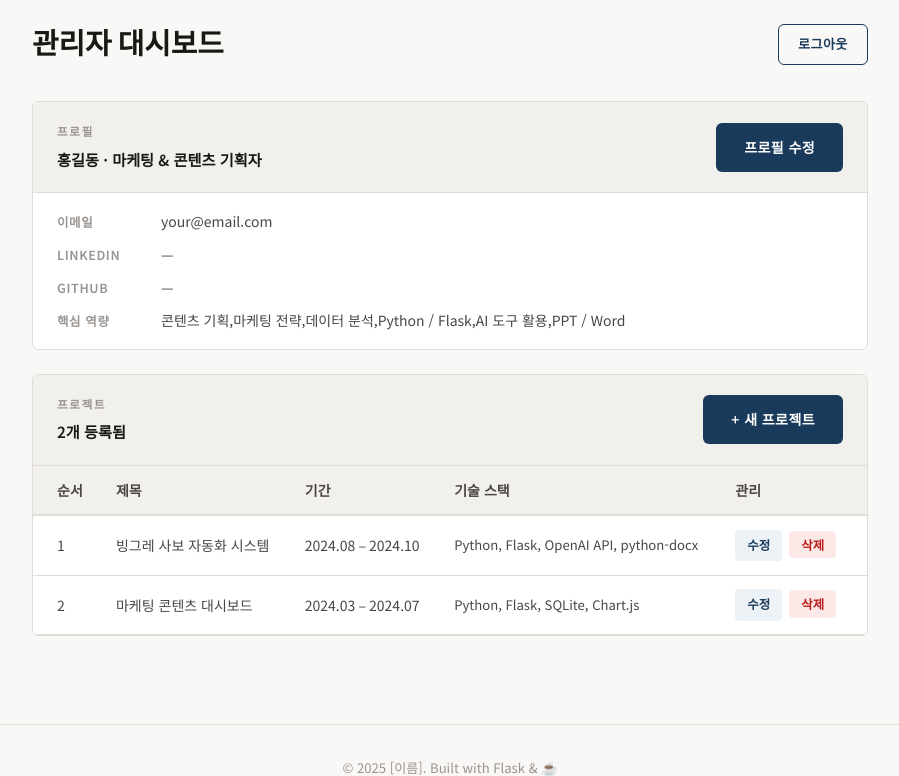
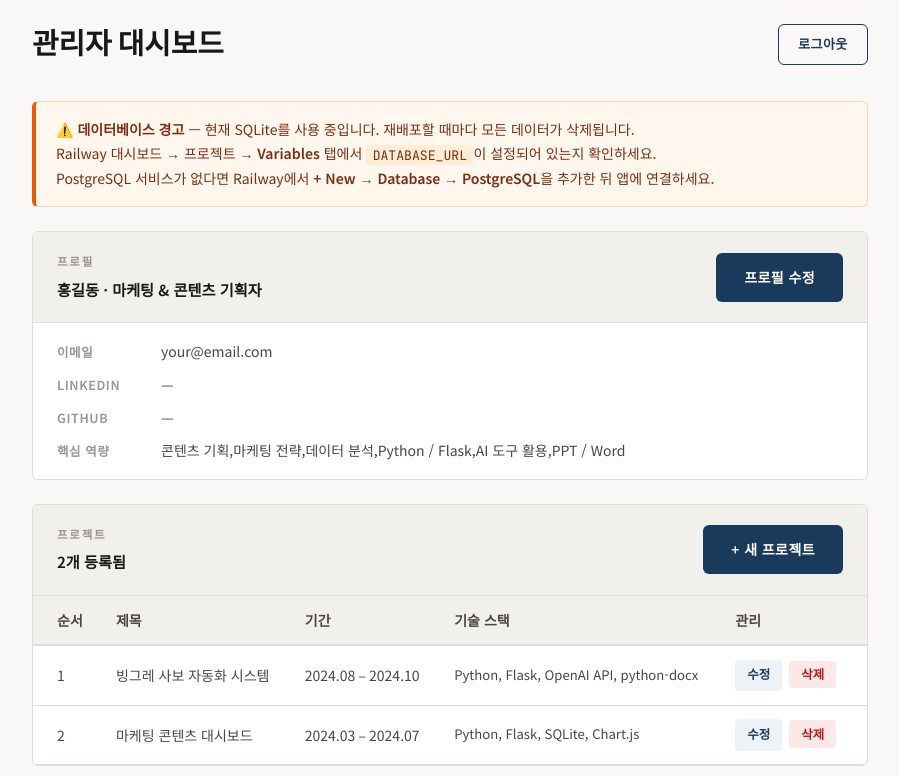
Before and after one commit to junglepark94-alt/portfolio, a Flask app: page /admin in a window 1280 px wide. Shown: the part 61-837 px from the top of the page, without its empty margins (190-1089 px from the left). Run offline with Flask 3, Linux system fonts and the light colour scheme; the visitor is signed in with stand-in values (Sample User, id 1).

Commit message:
add db diagnostics: warn when SQLite used in production
- Detect SQLite vs PostgreSQL at startup, log clearly
- Admin dashboard: orange warning banner when DATABASE_URL not set
- Green status badge when PostgreSQL is connected

Co-Authored-By: Claude Sonnet 4.6 <noreply@anthropic.com>

```diff
--- a/app.py
+++ b/app.py
@@ -9,14 +9,26 @@ import time
 app = Flask(__name__)
 app.config['SECRET_KEY'] = os.environ.get('SECRET_KEY', 'dev-secret-change-in-prod')
 
-_db_url = os.environ.get('DATABASE_URL', 'sqlite:///portfolio.db')
+_db_url = os.environ.get('DATABASE_URL', '')
 # Railway/Heroku는 postgres:// 를 제공하지만 SQLAlchemy 1.4+는 postgresql:// 필요
 if _db_url.startswith('postgres://'):
     _db_url = _db_url.replace('postgres://', 'postgresql://', 1)
+
+_is_production = bool(os.environ.get('PORT'))  # Railway는 PORT를 주입함
+_using_sqlite = not _db_url or _db_url.startswith('sqlite')
+
+if _using_sqlite:
+    _db_url = 'sqlite:///portfolio.db'
+    if _is_production:
+        print("=" * 60)
+        print("WARNING: DATABASE_URL is not set. Using SQLite.")
+        print("Data WILL be lost on every redeploy!")
+        print("Set DATABASE_URL in Railway environment variables.")
+        print("=" * 60)
+
 app.config['SQLALCHEMY_DATABASE_URI'] = _db_url
 app.config['SQLALCHEMY_TRACK_MODIFICATIONS'] = False
-
-print(f"[DB] Using: {_db_url[:40]}...")
+print(f"[DB] engine={'SQLite (ephemeral!)' if _using_sqlite else 'PostgreSQL'}")
 app.config['UPLOAD_FOLDER'] = os.path.join(os.path.dirname(os.path.abspath(__file__)), 'static', 'uploads')
 app.config['MAX_CONTENT_LENGTH'] = 5 * 1024 * 1024  # 5MB
 
@@ -289,7 +301,11 @@ def login_required(f):
 def admin_dashboard():
     projects = Project.query.order_by(Project.order, Project.created_at.desc()).all()
     profile = db.session.get(Profile, 1)
-    return render_template('admin.html', projects=projects, profile=profile)
+    db_info = {
+        'engine': 'SQLite ⚠️ (재배포 시 데이터 소멸)' if _using_sqlite else 'PostgreSQL ✅',
+        'warning': _using_sqlite and _is_production,
+    }
+    return render_template('admin.html', projects=projects, profile=profile, db_info=db_info)
 
 
 @app.route('/admin/profile', methods=['GET', 'POST'])
--- a/static/css/main.css
+++ b/static/css/main.css
@@ -826,6 +826,36 @@ ul { list-style: none; }
   transform: none;
 }
 
+/* ── DB Status Banners ──────────────────────── */
+.db-warning-banner {
+  background: #fff7ed;
+  border: 1px solid #fed7aa;
+  border-left: 4px solid #ea580c;
+  border-radius: var(--radius);
+  padding: 1rem 1.25rem;
+  font-size: 0.875rem;
+  color: #7c2d12;
+  line-height: 1.7;
+  margin-bottom: 1.5rem;
+}
+.db-warning-banner code {
+  background: #ffedd5;
+  padding: 0.1rem 0.4rem;
+  border-radius: 3px;
+  font-family: var(--font-mono);
+  font-size: 0.82rem;
+}
+.db-ok-banner {
+  font-size: 0.78rem;
+  color: #15803d;
+  background: #f0fdf4;
+  border: 1px solid #bbf7d0;
+  border-radius: var(--radius);
+  padding: 0.4rem 0.9rem;
+  margin-bottom: 1.5rem;
+  display: inline-block;
+}
+
 /* ── Admin Dashboard ─────────────────────────── */
 .admin-page {
   padding-top: 5rem;
--- a/templates/admin.html
+++ b/templates/admin.html
@@ -7,6 +7,18 @@
     <h2>관리자 대시보드</h2>
     <a href="{{ url_for('logout') }}" class="btn btn-ghost btn-sm-text">로그아웃</a>
   </div>
+
+  {% if db_info.warning %}
+  <div class="db-warning-banner">
+    ⚠️ <strong>데이터베이스 경고</strong> — 현재 SQLite를 사용 중입니다. 재배포할 때마다 모든 데이터가 삭제됩니다.<br>
+    Railway 대시보드 → 프로젝트 → <strong>Variables</strong> 탭에서 <code>DATABASE_URL</code>이 설정되어 있는지 확인하세요.<br>
+    PostgreSQL 서비스가 없다면 Railway에서 <strong>+ New → Database → PostgreSQL</strong>을 추가한 뒤 앱에 연결하세요.
+  </div>
+  {% else %}
+  <div class="db-ok-banner">
+    DB: {{ db_info.engine }}
+  </div>
+  {% endif %}
 
   <!-- 프로필 카드 -->
   <div class="admin-section-card">
```
